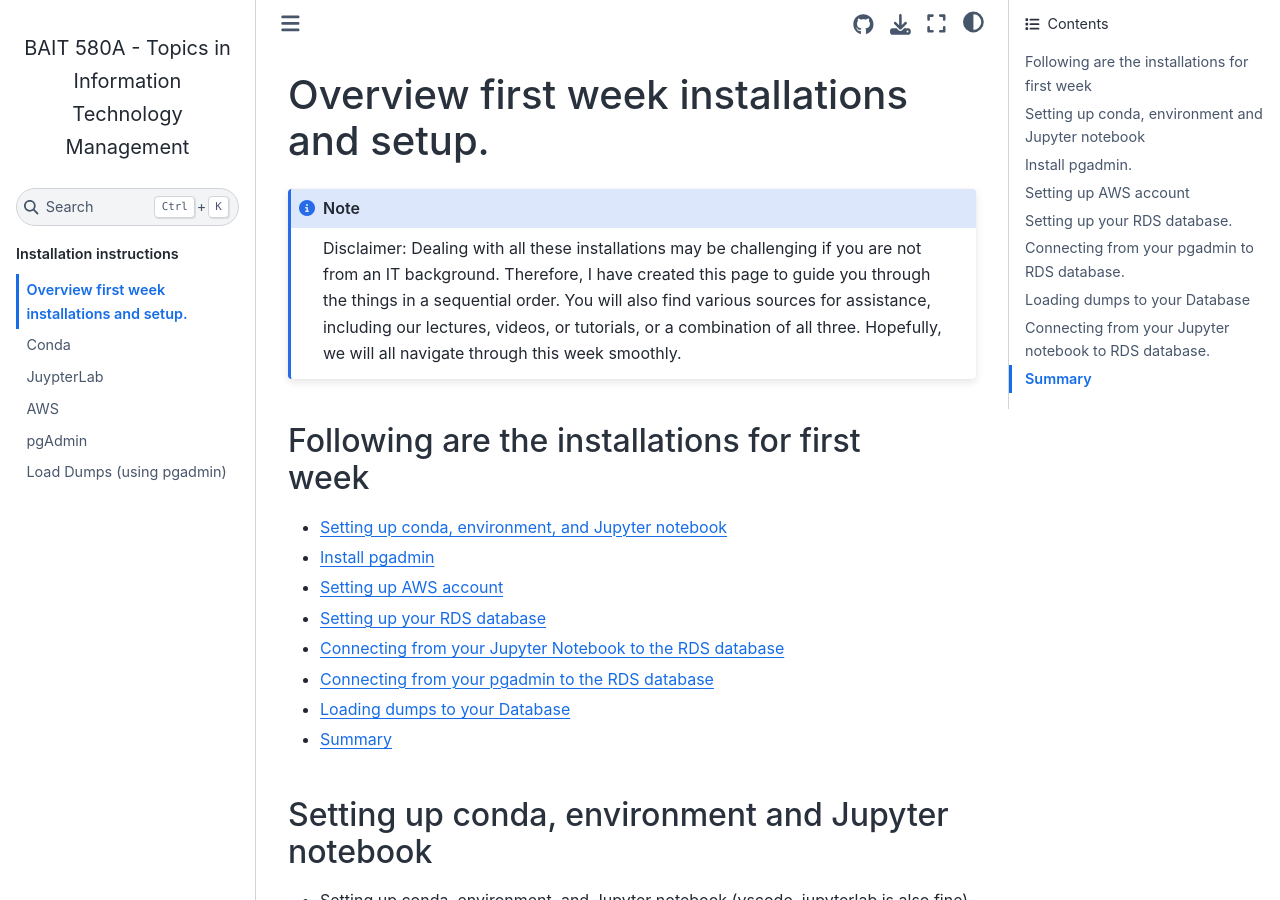
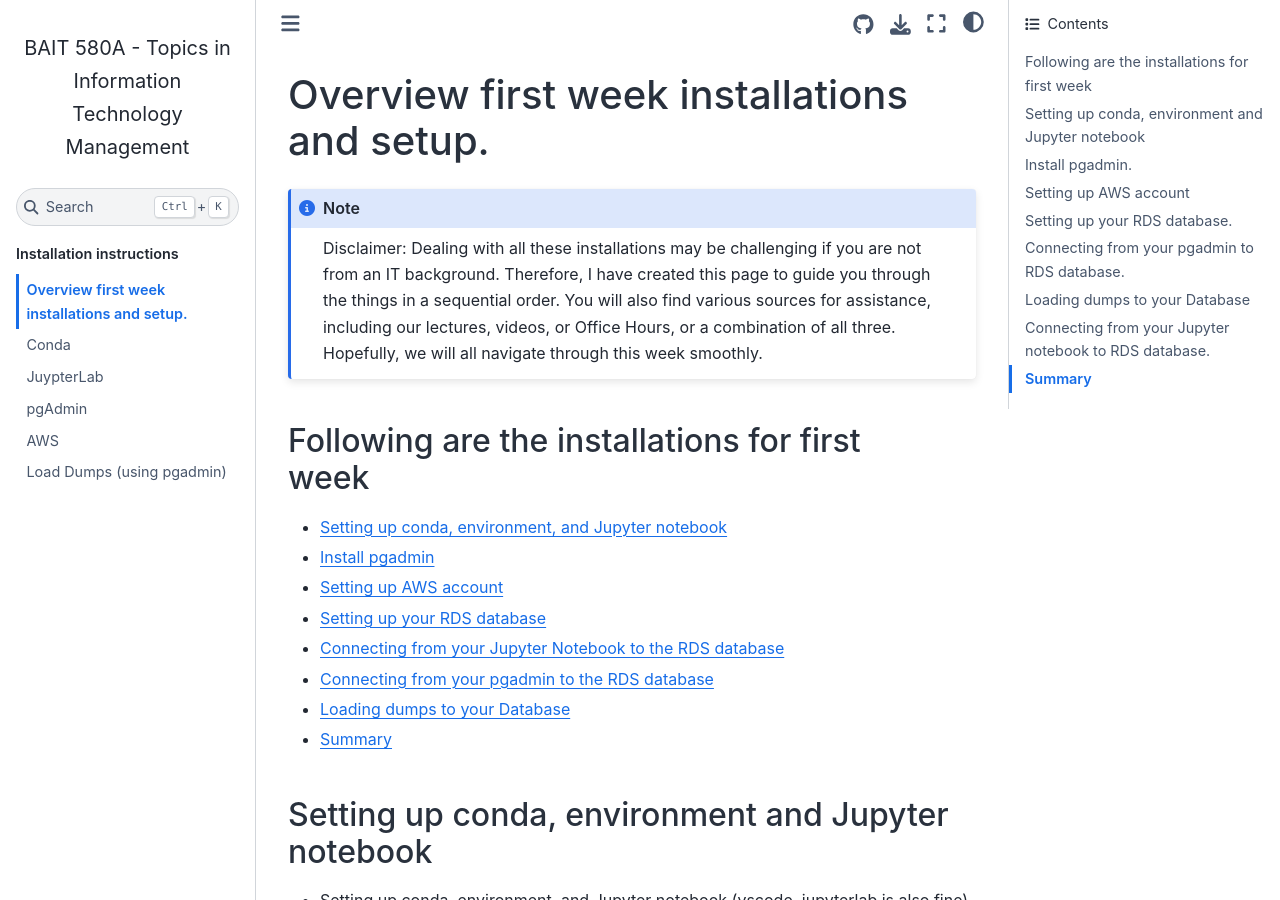
Before and after one commit to ggeorg02/bait580_2024, a Jupyter Book: the page built from installation/awssummary.md, in a window 1280 px wide and 900 px high. Built offline with Jupyter Book 1.0.4 settings and Sphinx 7.4.7 and the Sphinx Book theme 1.1.4, drawn with Linux system fonts in a browser that asks for light colours; pages that are not in the unit, such as notebooks, are missing from menus; comment, search, counter and statistics services are not loaded; some of the changed text lies outside the part shown.

Commit message:
more changes

````diff
--- a/_toc.yml
+++ b/_toc.yml
@@ -6,9 +6,9 @@ parts:
   - file: installation/awssummary
   - file: installation/conda
   - file: installation/jupyterlabtest
+  - file: installation/pgadmin
   - file: installation/aws
   # - file: installation/RDSCreation
-  - file: installation/pgadmin
   - file: installation/dump
 
   # - file: installation/neo4j
--- a/installation/awssummary.md
+++ b/installation/awssummary.md
@@ -1,7 +1,7 @@
 # Overview first week installations and setup.
 
 ```{note}
-Disclaimer: Dealing with all these installations may be challenging if you are not from an IT background. Therefore, I have created this page to guide you through the things in a sequential order. You will also find various sources for assistance, including our lectures, videos, or tutorials, or a combination of all three. Hopefully, we will all navigate through this week smoothly.
+Disclaimer: Dealing with all these installations may be challenging if you are not from an IT background. Therefore, I have created this page to guide you through the things in a sequential order. You will also find various sources for assistance, including our lectures,  videos, or Office Hours, or a combination of all three. Hopefully, we will all navigate through this week smoothly.
 ```
 
 ## Following are the installations for first week
````
Also changed, not shown: other parts of installation/awssummary.md (+0 -6 lines), README.md (+1 -1 lines), 1 other file.
